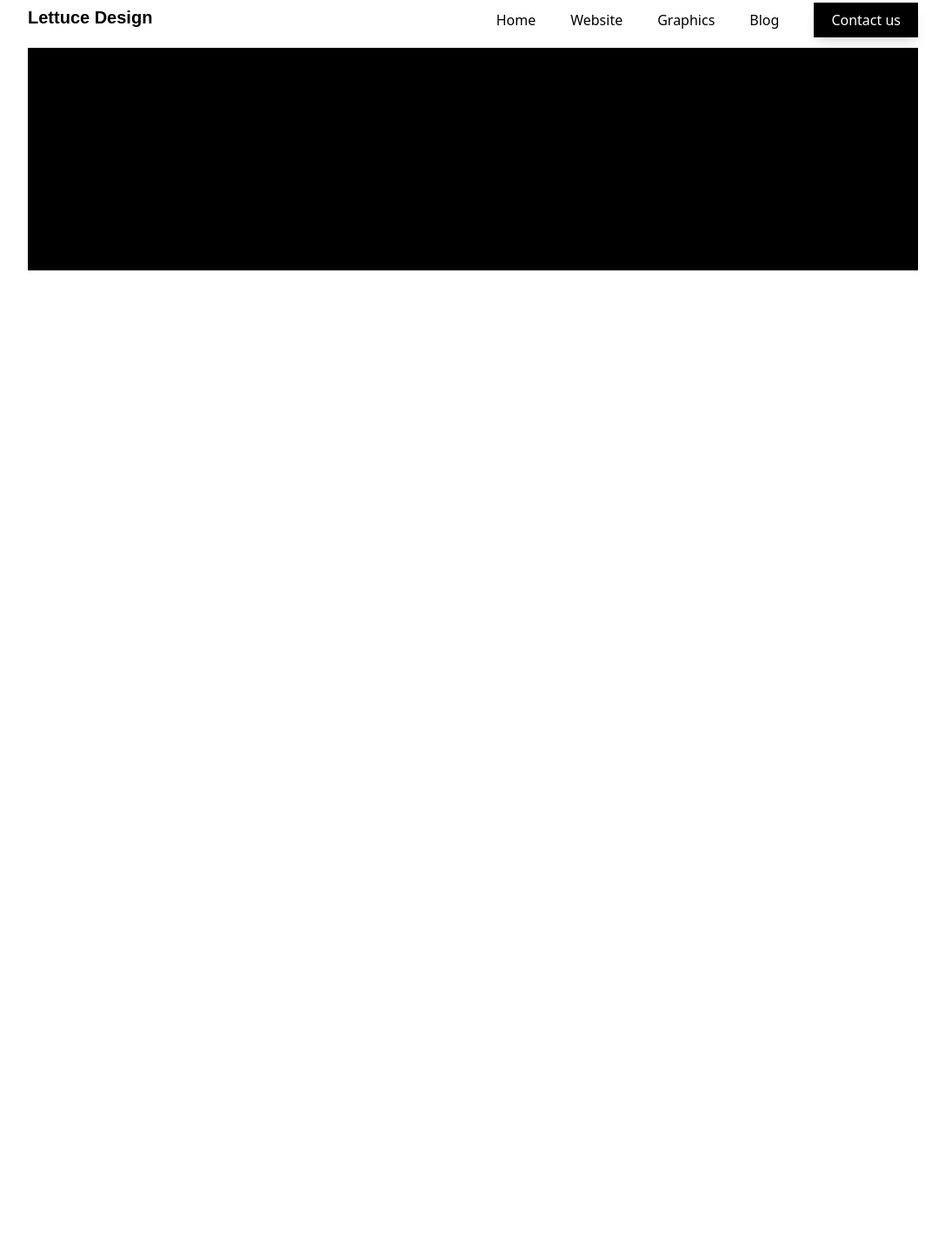
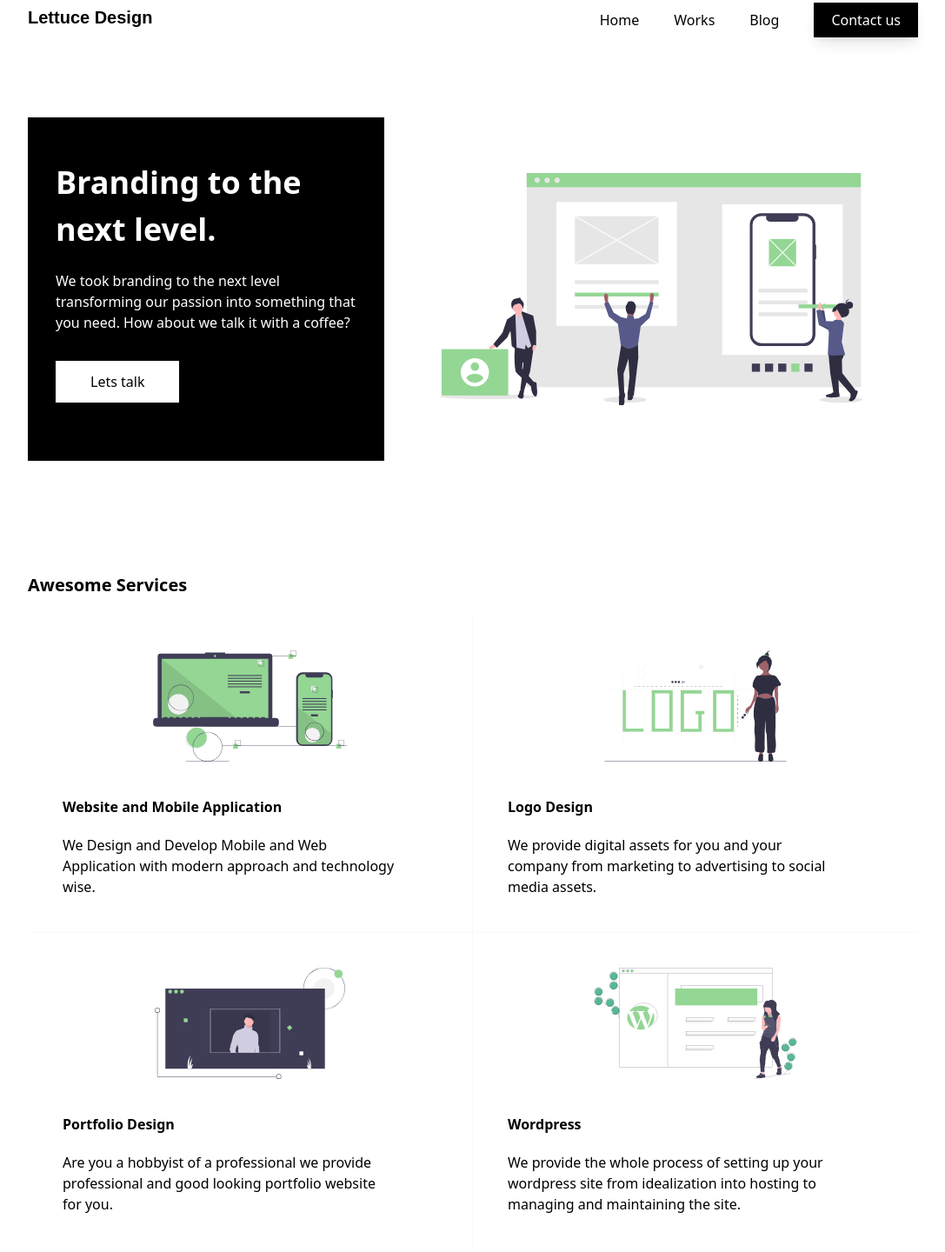
Before and after one commit to JessieMTabilisma/Lettuce-front, a Gatsby site in the folder front/: page / in a window 1280 px wide. Shown: the part 15-1455 px from the top of the page at 87% size, without its empty margins (96-1183 px from the left). Before the commit the page ends 800 px from the top, so only its background shows below. Built offline with nearby package versions, Linux system fonts and the light colour scheme; Gatsby itself is replaced by a stand-in of ours.

Commit message:
finish work section

```diff
--- a/front/css/index.css
+++ b/front/css/index.css
@@ -19,3 +19,6 @@ body {
 .pxm-font {
   font-family: 'Montserrat', sans-serif;
 }
+.line {
+  text-decoration: line-through;
+}
--- a/front/gatsby-config.js
+++ b/front/gatsby-config.js
@@ -1,10 +1,18 @@
 module.exports = {
   siteMetadata: {
     title: `Lettuce Design`,
-    description: `Pexel Matters is a team that vision to create design that are unique and are very usable to the user.`,
+    description: `Lettuce Design is a team that vision to create design that are unique and are very usable to the user.`,
     author: `jessie`,
   },
   plugins: [
+    {
+      resolve: 'gatsby-plugin-react-svg',
+      options: {
+        rule: {
+          include: /images/,
+        },
+      },
+    },
     `gatsby-plugin-react-helmet`,
     {
       resolve: `gatsby-source-filesystem`,
@@ -34,7 +42,7 @@ module.exports = {
         background_color: `#663399`,
         theme_color: `#663399`,
         display: `minimal-ui`,
-        icon: `src/images/gatsby-icon.png`, // This path is relative to the root of the site.
+        // icon: `src/images/gatsby-icon.png`, // This path is relative to the root of the site.
       },
     },
     // this (optional) plugin enables Progressive Web App + Offline functionality
--- a/front/package.json
+++ b/front/package.json
@@ -19,7 +19,8 @@
     "prop-types": "^15.7.2",
     "react": "^16.12.0",
     "react-dom": "^16.12.0",
-    "react-helmet": "^5.2.1"
+    "react-helmet": "^5.2.1",
+    "react-scroll-parallax": "^2.3.2"
   },
   "devDependencies": {
     "prettier": "^1.19.1",
--- a/front/src/components/banner.js
+++ /dev/null
@@ -1,17 +0,0 @@
-import { Link } from 'gatsby'
-import PropTypes from 'prop-types'
-import React from 'react'
-
-const Banner = ({}) => {
-  return <div className="bg-black h-64 pb-32"></div>
-}
-
-Banner.propTypes = {
-  siteTitle: PropTypes.string,
-}
-
-Banner.defaultProps = {
-  siteTitle: ``,
-}
-
-export default Banner
--- /dev/null
+++ b/front/src/components/footer.js
@@ -0,0 +1,21 @@
+import PropTypes from 'prop-types'
+import React from 'react'
+
+const Footer = ({}) => {
+  return (
+    <div className="h-screen w-full bg-black absolute relative mt-20 px-20">
+      <h3 className="text-gray text-2xl font-semibold pxm mt-20">
+        Got a project for us?
+      </h3>
+    </div>
+  )
+}
+Footer.propTypes = {
+  siteTitle: PropTypes.string,
+}
+
+Footer.defaultProps = {
+  siteTitle: ``,
+}
+
+export default Footer
--- /dev/null
+++ b/front/src/components/gallery.js
@@ -0,0 +1,22 @@
+import PropTypes from 'prop-types'
+import React from 'react'
+
+const Gallery = ({}) => {
+  return (
+    <div className="h-screen w-full md:grid md:grid-cols-2 md:gap-20">
+      <div className="bg-gray h-64 shadow-base mt-20"></div>
+      <div className="bg-gray h-64 shadow-base mt-20"></div>
+      <div className="bg-gray h-64 shadow-base"></div>
+      <div className="bg-gray h-64 shadow-base"></div>
+    </div>
+  )
+}
+Gallery.propTypes = {
+  siteTitle: PropTypes.string,
+}
+
+Gallery.defaultProps = {
+  siteTitle: ``,
+}
+
+export default Gallery
--- a/front/src/components/header.js
+++ b/front/src/components/header.js
@@ -5,10 +5,9 @@ import React from 'react'
 const Header = ({ siteTitle }) => {
   const pageLink = [
     { id: 1, link: 'Home' },
-    { id: 2, link: 'Website' },
-    { id: 3, link: 'Graphics' },
-    { id: 4, link: 'Blog' },
-    { id: 5, link: 'Contact us' },
+    { id: 2, link: 'Works' },
+    { id: 3, link: 'Blog' },
+    { id: 4, link: 'Contact us' },
   ]
   return (
     <header className="p-5 bg-white sm:px-5 md:px-16 lg:px-20 xl:px-32">
@@ -19,7 +18,7 @@ const Header = ({ siteTitle }) => {
         <div>
           <ul className="flex float-right -mt-6">
             {pageLink.map(link => {
-              if (link.id === 5) {
+              if (link.id === 4) {
                 return (
                   <li className="px-5 py-2 -mt-2 bg-black text-white cursor-pointer shadow-lg hover:shadow-xl">
                     {link.link}
--- a/front/src/components/image.js
+++ /dev/null
@@ -1,21 +0,0 @@
-import React from 'react'
-import { useStaticQuery, graphql } from 'gatsby'
-import Img from 'gatsby-image'
-
-const Image = () => {
-  const data = useStaticQuery(graphql`
-    query {
-      placeholderImage: file(relativePath: { eq: "gatsby-astronaut.png" }) {
-        childImageSharp {
-          fluid(maxWidth: 300) {
-            ...GatsbyImageSharpFluid
-          }
-        }
-      }
-    }
-  `)
-
-  return <Img fluid={data.placeholderImage.childImageSharp.fluid} />
-}
-
-export default Image
--- a/front/src/components/layout.js
+++ b/front/src/components/layout.js
@@ -3,6 +3,7 @@ import PropTypes from 'prop-types'
 import { useStaticQuery, graphql } from 'gatsby'
 
 import Header from './header'
+import Footer from './footer'
 import '../../css/index.css'
 
 const Layout = ({ children }) => {
@@ -21,7 +22,7 @@ const Layout = ({ children }) => {
       <Header siteTitle={data.site.siteMetadata.title} />
       <div>
         <main className="sm:px-5 md:px-20 lg:px-32">{children}</main>
-        <footer></footer>
+        <Footer></Footer>
       </div>
     </>
   )
--- a/front/src/pages/index.js
+++ b/front/src/pages/index.js
@@ -1,14 +1,75 @@
 import React from 'react'
-import { Link } from 'gatsby'
+// import { Link } from 'gatsby'
+import BannerImg from '../images/team.svg'
+import WebApp from '../images/webapp.svg'
+import LogoDesign from '../images/logo.svg'
+import Portfolio from '../images/portfolio.svg'
+import Wordpress from '../images/wordpress.svg'
 
 import Layout from '../components/layout'
-import Banner from '../components/banner'
+import Gallery from '../components/gallery'
 import SEO from '../components/seo'
 
 const IndexPage = () => (
   <Layout>
     <SEO title="Home" />
-    <Banner></Banner>
+    <div className="w-full h-auto flex mt-20">
+      <div className="w-2/5 bg-black px-8">
+        <h1 className="text-4xl pxm font-bold mt-12 text-white">
+          Branding to the next level.
+        </h1>
+        <p className="text-white mt-5 font-thin">
+          We took branding to the next level transforming our passion into
+          something that you need. How about we talk it with a coffee?
+        </p>
+        <button className="px-10 py-3 mt-8 bg-white text-black cursor-pointer shadow-lg hover:shadow-xl">
+          Lets talk
+        </button>
+      </div>
+      <div className="w-3/5 p-16 justify-right">
+        <BannerImg className="h-full w-full" />
+      </div>
+    </div>
+    <div className="w-full h-auto mt-32">
+      <h2 className="text-xl font-semibold">Awesome Services</h2>
+      <div className="h-auto w-full mt-5 md:flex md:flex-wrap">
+        <div className="w-1/2 h-auto md:border-solid md:border-gray md:border-r md:border-b block  justify-center">
+          <WebApp className="h-32 w-full mt-10" />
+          <h3 className="mt-10 font-semibold w-1/2 ml-10">
+            Website and Mobile Application
+          </h3>
+          <p className="mt-5 font-thin w-3/4 ml-10 mb-10">
+            We Design and Develop Mobile and Web Application with modern
+            approach and technology wise.
+          </p>
+        </div>
+        <div className="w-1/2 h-auto md:border-solid md:border-gray md:border-b block">
+          <LogoDesign className="h-32 w-full mt-10" />
+          <h3 className="mt-10 font-semibold w-1/2 ml-10">Logo Design</h3>
+          <p className="mt-5 font-thin w-3/4 ml-10 mb-10">
+            We provide digital assets for you and your company from marketing to
+            advertising to social media assets.
+          </p>
+        </div>
+        <div className="w-1/2 h-auto md:border-solid md:border-gray md:border-r block">
+          <Portfolio className="h-32 w-full mt-10" />
+          <h3 className="mt-10 font-semibold w-1/2 ml-10">Portfolio Design</h3>
+          <p className="mt-5 font-thin w-3/4 ml-10 mb-10">
+            Are you a hobbyist of a professional we provide professional and
+            good looking portfolio website for you.
+          </p>
+        </div>
+        <div className="w-1/2 h-auto md:border-solid block">
+          <Wordpress className="h-32 w-full mt-10" />
+          <h3 className="mt-10 font-semibold w-1/2 ml-10">Wordpress</h3>
+          <p className="mt-5 font-thin w-3/4 ml-10 mb-10">
+            We provide the whole process of setting up your wordpress site from
+            idealization into hosting to managing and maintaining the site.
+          </p>
+        </div>
+      </div>
+    </div>
+    <Gallery />
   </Layout>
 )
 
--- a/front/tailwind.config.js
+++ b/front/tailwind.config.js
@@ -1,6 +1,12 @@
 module.exports = {
   theme: {
     extend: {},
+    colors: {
+      gray: 'rgb(248, 248, 248)',
+      black: '#000000',
+      white: '#ffffff',
+      block: '#000001',
+    },
   },
   variants: {},
   plugins: [],
```
Also changed, not shown: front/src/images/gatsby-astronaut.png (deleted), front/src/images/gatsby-icon.png (deleted), front/src/images/logo.svg (added), front/src/images/portfolio.svg (added), front/src/images/team.svg (added), front/src/images/webapp.svg (added), front/src/images/wordpress.svg (added), 1 other file.
